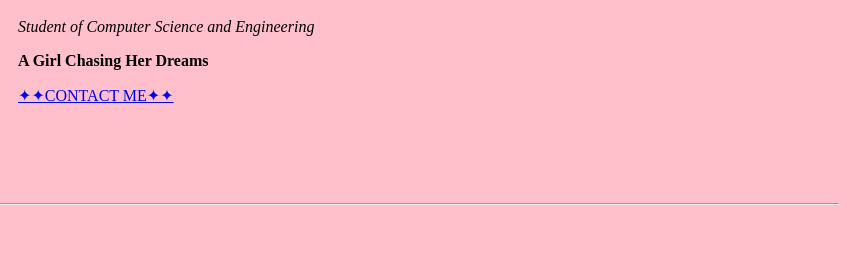
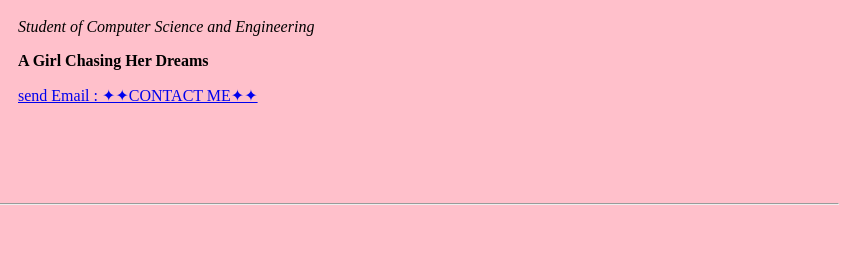
Before and after one commit to harshita-2003/Html-cv-template, a plain HTML site: page index.html in a window 1280 px wide. Shown: the part 169-438 px from the top of the page, 433-1280 px from the left. Drawn offline with Linux system fonts and the light colour scheme.

Commit message:
added tap option

```diff
--- a/index.html
+++ b/index.html
@@ -14,7 +14,7 @@
         <h1>Harshita Gupta</h1>
         <p><em>Student of Computer Science and Engineering</em></p>
         <p><strong>A Girl Chasing Her Dreams</strong></p>
-        <a href="contact_me.html">✦✦CONTACT ME✦✦</a>
+        <a href="contact_me.html">send Email : ✦✦CONTACT ME✦✦</a>
         </td>
     </tr>
 </table>
```
